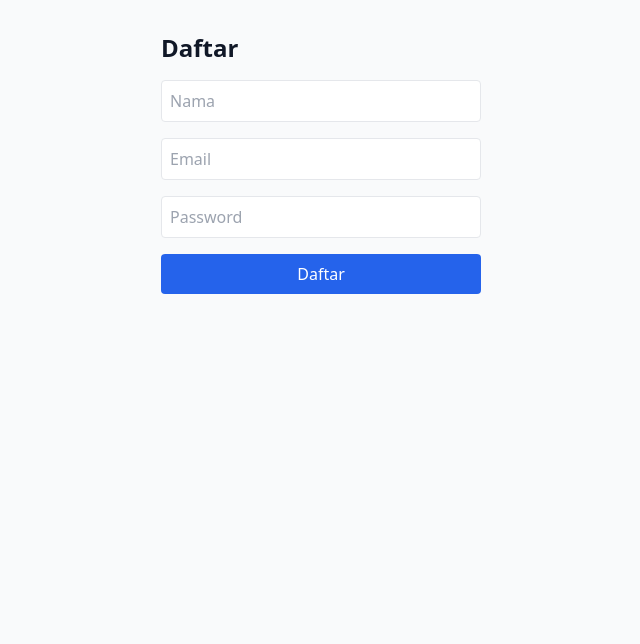
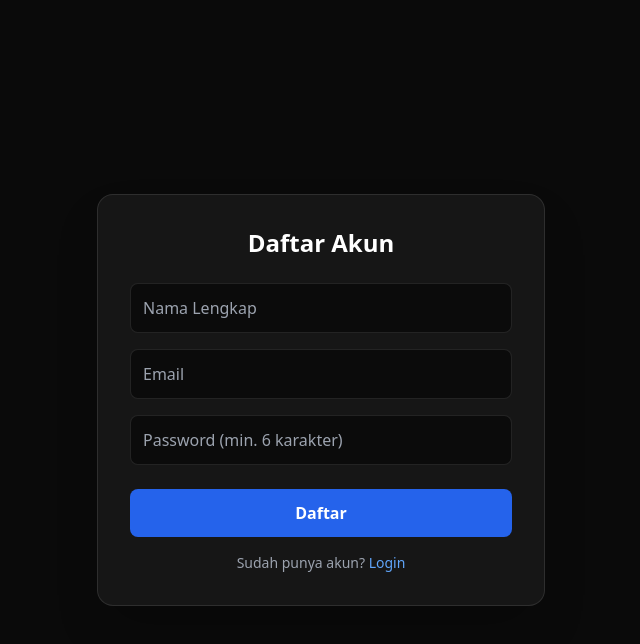
Before and after one commit to ZetsuXlinee/CiKiZz-Pterodactyl, a Next.js app: page /register in a window 1280 px wide. Shown: the top 644 px of the page, without its empty margins (319-959 px from the left). Built offline with nearby package versions, Linux system fonts and the light colour scheme.

Commit message:
Update page.tsx

```diff
--- a/app/(auth)/register/page.tsx
+++ b/app/(auth)/register/page.tsx
@@ -11,26 +11,61 @@ export default function RegisterPage() {
   async function submit(e: React.FormEvent) {
     e.preventDefault();
     setLoading(true);
+
+    try {
       const res = await fetch('/api/register', {
         method: 'POST',
         headers: { 'Content-Type': 'application/json' },
         body: JSON.stringify(form),
       });
+
+      const data = await res.json();
+
+      if (!res.ok) {
+        alert(data.error || 'Gagal daftar');
         setLoading(false);
-    if (!res.ok) return alert('Gagal daftar');
-    await signIn('credentials', { email: form.email, password: form.password, redirect: false });
+        return;
+      }
+
+      // Coba login otomatis
+      const loginRes = await signIn('credentials', {
+        email: form.email,
+        password: form.password,
+        redirect: false
+      });
+
+      if (loginRes?.error) {
+        alert('Pendaftaran berhasil, tapi login otomatis gagal. Silakan login manual.');
+        router.push('/login');
+      } else {
         router.push('/dashboard');
+      }
+    } catch (err) {
+      alert('Terjadi kesalahan sistem.');
+    } finally {
+      setLoading(false);
+    }
   }
 
   return (
-    <form onSubmit={submit} className="max-w-sm mx-auto p-8 space-y-4">
-      <h1 className="text-2xl font-bold">Daftar</h1>
-      <input className="w-full border p-2 rounded" placeholder="Nama" onChange={(e) => setForm({ ...form, name: e.target.value })} />
-      <input className="w-full border p-2 rounded" placeholder="Email" type="email" onChange={(e) => setForm({ ...form, email: e.target.value })} />
-      <input className="w-full border p-2 rounded" placeholder="Password" type="password" onChange={(e) => setForm({ ...form, password: e.target.value })} />
-      <button disabled={loading} className="w-full bg-blue-600 text-white py-2 rounded">
+    <div className="min-h-screen bg-[#0a0a0a] flex items-center justify-center p-6">
+      <form onSubmit={submit} className="w-full max-w-md bg-white/5 border border-white/10 p-8 rounded-2xl shadow-2xl">
+        <h1 className="text-2xl font-bold text-white mb-6 text-center">Daftar Akun</h1>
+
+        <div className="space-y-4">
+          <input required className="w-full bg-black/50 border border-white/10 p-3 rounded-lg text-white focus:border-blue-500" placeholder="Nama Lengkap" onChange={(e) => setForm({ ...form, name: e.target.value })} />
+          <input required className="w-full bg-black/50 border border-white/10 p-3 rounded-lg text-white focus:border-blue-500" placeholder="Email" type="email" onChange={(e) => setForm({ ...form, email: e.target.value })} />
+          <input required className="w-full bg-black/50 border border-white/10 p-3 rounded-lg text-white focus:border-blue-500" placeholder="Password (min. 6 karakter)" type="password" onChange={(e) => setForm({ ...form, password: e.target.value })} />
+        </div>
+
+        <button disabled={loading} className="w-full bg-blue-600 text-white font-semibold py-3 rounded-lg mt-6">
           {loading ? 'Memproses...' : 'Daftar'}
         </button>
+
+        <p className="text-center text-sm text-gray-400 mt-4">
+          Sudah punya akun? <a href="/login" className="text-blue-400">Login</a>
+        </p>
       </form>
+    </div>
   );
 }
```
Lines whose indentation alone changed are shown as unchanged.
